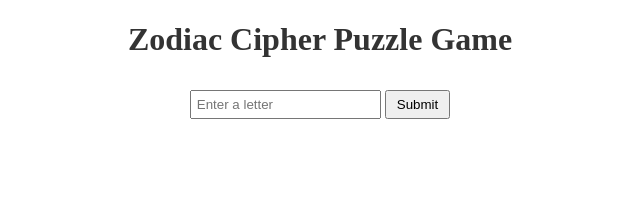
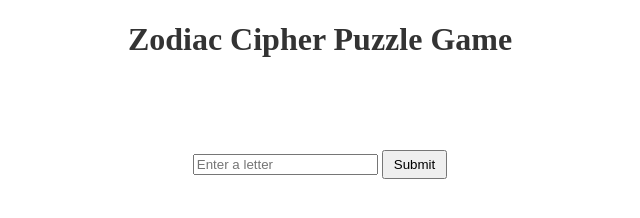
Before and after one commit to mzirkle/cipher-puzzle-game, a plain HTML site: page index.html in a window 1280 px wide. Shown: the whole page, without its empty margins (320-960 px from the left). Drawn offline with Linux system fonts and the light colour scheme.

Commit message:
styles.css

```diff
--- a/styles.css
+++ b/styles.css
@@ -6,9 +6,23 @@ h1 {
   color: #333;
 }
 
-input[type="text"] {
-  margin-top: 10px;
+#puzzle-container {
+  display: flex;
+  flex-direction: column;
+  align-items: center;
+}
+
+.row {
+  display: flex;
+  justify-content: center;
+  margin-bottom: 10px;
+}
+
+.input-cell {
+  width: 30px;
+  text-align: center;
   padding: 5px;
+  margin: 0 5px;
 }
 
 button {
```
